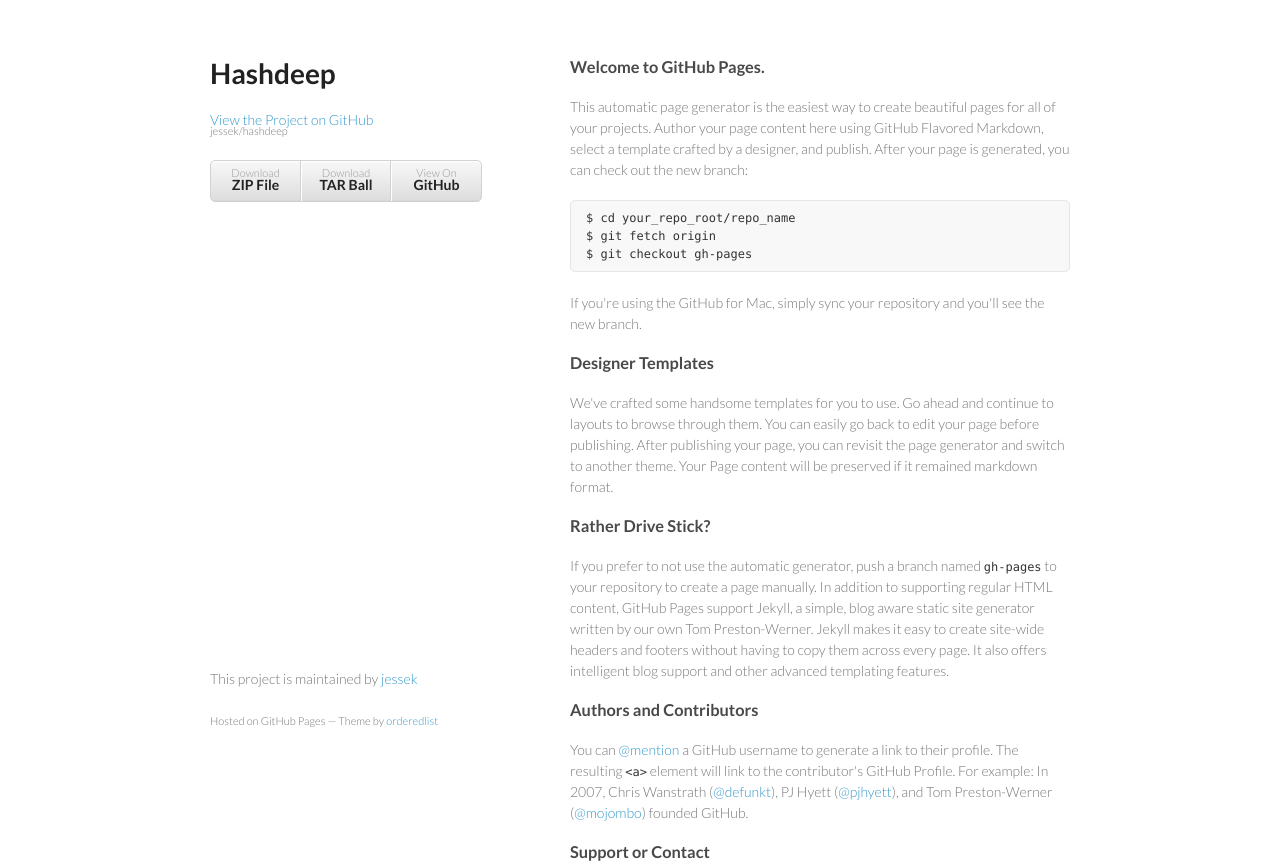
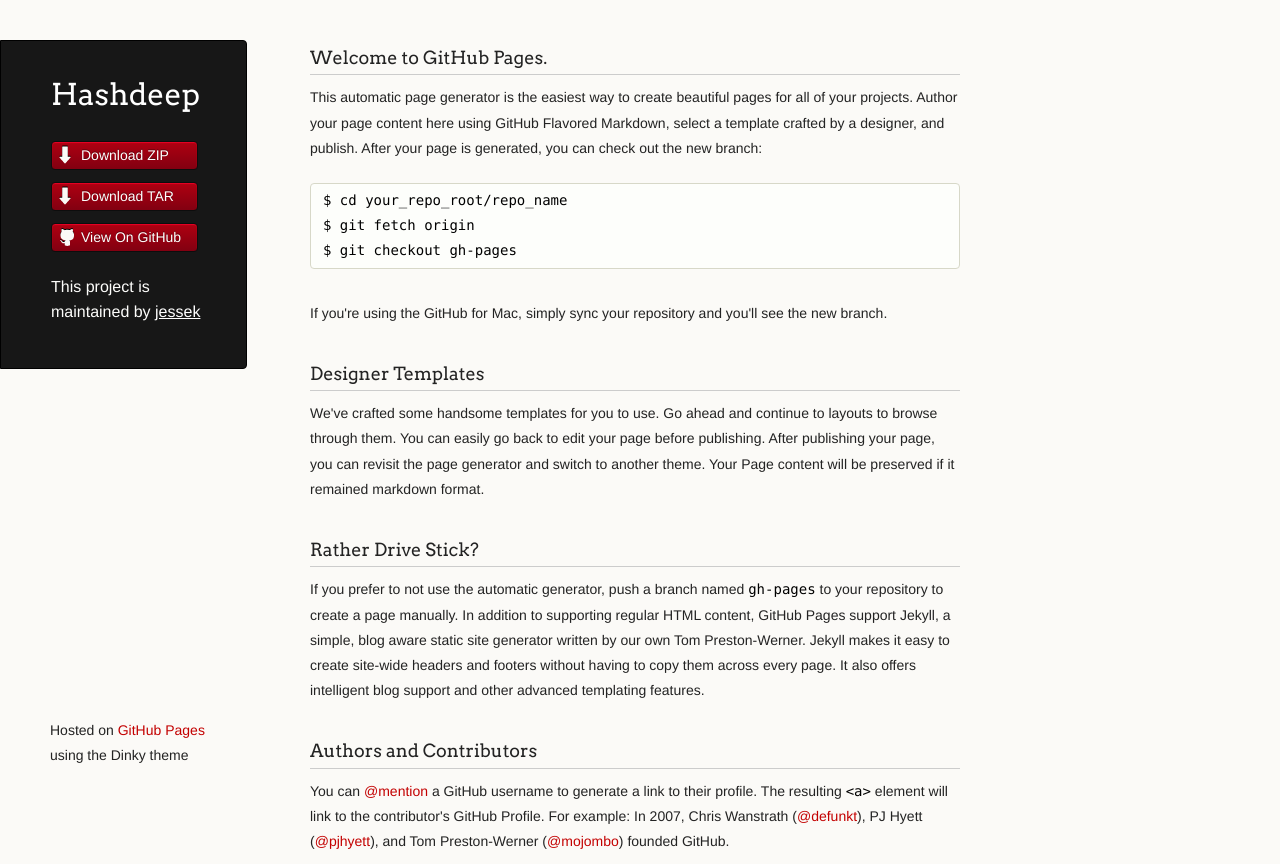
Before and after one commit to jessek/hashdeep, a plain HTML site: page index.html in a window 1280 px wide. Shown: the top 864 px of the page. Drawn offline with Linux system fonts and the light colour scheme.

```diff
--- a/index.html
+++ b/index.html
@@ -3,10 +3,11 @@
   <head>
     <meta charset="utf-8">
     <meta http-equiv="X-UA-Compatible" content="chrome=1">
-    <title>Hashdeep</title>
+    <title>Hashdeep by jessek</title>
 
     <link rel="stylesheet" href="stylesheets/styles.css">
     <link rel="stylesheet" href="stylesheets/pygment_trac.css">
+    <script src="javascripts/scale.fix.js"></script>
     <meta name="viewport" content="width=device-width, initial-scale=1, user-scalable=no">
     <!--[if lt IE 9]>
     <script src="//html5shiv.googlecode.com/svn/trunk/html5.js"></script>
@@ -15,17 +16,18 @@
   <body>
     <div class="wrapper">
       <header>
-        <h1>Hashdeep</h1>
-        <p></p>
+        <h1 class="header">Hashdeep</h1>
+        <p class="header"></p>
 
-        <p class="view"><a href="https://github.com/jessek/hashdeep">View the Project on GitHub <small>jessek/hashdeep</small></a></p>
+        <ul>
+          <li class="download"><a class="buttons" href="https://github.com/jessek/hashdeep/zipball/master">Download ZIP</a></li>
+          <li class="download"><a class="buttons" href="https://github.com/jessek/hashdeep/tarball/master">Download TAR</a></li>
+          <li><a class="buttons github" href="https://github.com/jessek/hashdeep">View On GitHub</a></li>
+        </ul>
+
+        <p class="header">This project is maintained by <a class="header name" href="https://github.com/jessek">jessek</a></p>
 
 
-        <ul>
-          <li><a href="https://github.com/jessek/hashdeep/zipball/master">Download <strong>ZIP File</strong></a></li>
-          <li><a href="https://github.com/jessek/hashdeep/tarball/master">Download <strong>TAR Ball</strong></a></li>
-          <li><a href="https://github.com/jessek/hashdeep">View On <strong>GitHub</strong></a></li>
-        </ul>
       </header>
       <section>
         <h3>Welcome to GitHub Pages.</h3>
@@ -56,11 +58,10 @@ $ git checkout gh-pages
 <p>Having trouble with Pages? Check out the documentation at <a href="http://help.github.com/pages">http://help.github.com/pages</a> or contact <a href="mailto:support@github.com">support@github.com</a> and we’ll help you sort it out.</p>
       </section>
       <footer>
-        <p>This project is maintained by <a href="https://github.com/jessek">jessek</a></p>
-        <p><small>Hosted on GitHub Pages &mdash; Theme by <a href="https://github.com/orderedlist">orderedlist</a></small></p>
+        <p><small>Hosted on <a href="https://pages.github.com">GitHub Pages</a> using the Dinky theme</small></p>
       </footer>
     </div>
-    <script src="javascripts/scale.fix.js"></script>
+    <!--[if !IE]><script>fixScale(document);</script><![endif]-->
 
   </body>
 </html>
--- a/stylesheets/styles.css
+++ b/stylesheets/styles.css
@@ -1,186 +1,328 @@
-@import url(https://fonts.googleapis.com/css?family=Lato:300italic,700italic,300,700);
+@import url(https://fonts.googleapis.com/css?family=Arvo:400,700,400italic);
+
+/* MeyerWeb Reset */
+
+html, body, div, span, applet, object, iframe,
+h1, h2, h3, h4, h5, h6, p, blockquote, pre,
+a, abbr, acronym, address, big, cite, code,
+del, dfn, em, img, ins, kbd, q, s, samp,
+small, strike, strong, sub, sup, tt, var,
+b, u, i, center,
+dl, dt, dd, ol, ul, li,
+fieldset, form, label, legend,
+table, caption, tbody, tfoot, thead, tr, th, td,
+article, aside, canvas, details, embed,
+figure, figcaption, footer, header, hgroup,
+menu, nav, output, ruby, section, summary,
+time, mark, audio, video {
+  margin: 0;
+  padding: 0;
+  border: 0;
+  font: inherit;
+  vertical-align: baseline;
+}
+
+
+/* Base text styles */
 
 body {
-  padding:50px;
-  font:14px/1.5 Lato, "Helvetica Neue", Helvetica, Arial, sans-serif;
-  color:#777;
-  font-weight:300;
+  padding:10px 50px 0 0;
+  font-family:"Helvetica Neue", Helvetica, Arial, sans-serif;
+	font-size: 14px;
+	color: #232323;
+	background-color: #FBFAF7;
+	margin: 0;
+	line-height: 1.8em;
+	-webkit-font-smoothing: antialiased;
+
 }
 
 h1, h2, h3, h4, h5, h6 {
-  color:#222;
-  margin:0 0 20px;
+  color:#232323;
+  margin:36px 0 10px;
 }
 
-p, ul, ol, table, pre, dl {
-  margin:0 0 20px;
+p, ul, ol, table, dl {
+  margin:0 0 22px;
 }
 
 h1, h2, h3 {
-  line-height:1.1;
+	font-family: Arvo, Monaco, serif;
+  line-height:1.3;
+	font-weight: normal;
+}
+
+h1,h2, h3 {
+	display: block;
+	border-bottom: 1px solid #ccc;
+	padding-bottom: 5px;
 }
 
 h1 {
-  font-size:28px;
+	font-size: 30px;
 }
 
 h2 {
-  color:#393939;
+	font-size: 24px;
 }
 
-h3, h4, h5, h6 {
-  color:#494949;
+h3 {
+	font-size: 18px;
+}
+
+h4, h5, h6 {
+	font-family: Arvo, Monaco, serif;
+	font-weight: 700;
 }
 
 a {
-  color:#39c;
-  font-weight:400;
+  color:#C30000;
+  font-weight:200;
   text-decoration:none;
 }
 
-a small {
-  font-size:11px;
-  color:#777;
-  margin-top:-0.6em;
-  display:block;
+a:hover {
+	text-decoration: underline;
 }
 
-.wrapper {
-  width:860px;
-  margin:0 auto;
+a small {
+	font-size: 12px;
+}
+
+em {
+	font-style: italic;
+}
+
+strong {
+  font-weight:700;
+}
+
+ul li {
+  list-style: inside;
+  padding-left: 25px;
+}
+
+ol li {
+  list-style: decimal inside;
+  padding-left: 20px;
 }
 
 blockquote {
-  border-left:1px solid #e5e5e5;
-  margin:0;
-  padding:0 0 0 20px;
-  font-style:italic;
+  margin: 0;
+  padding: 0 0 0 20px;
+  font-style: italic;
 }
 
+dl, dt, dd, dl p {
+	font-color: #444;
+}
+
+dl dt {
+  font-weight: bold;
+}
+
+dl dd {
+  padding-left: 20px;
+  font-style: italic;
+}
+
+dl p {
+  padding-left: 20px;
+  font-style: italic;
+}
+
+hr {
+  border:0;
+  background:#ccc;
+  height:1px;
+  margin:0 0 24px;
+}
+
+/* Images */
+
+img {
+  position: relative;
+  margin: 0 auto;
+  max-width: 650px;
+  padding: 5px;
+  margin: 10px 0 32px 0;
+  border: 1px solid #ccc;
+}
+
+
+/* Code blocks */
+
 code, pre {
-  font-family:Monaco, Bitstream Vera Sans Mono, Lucida Console, Terminal;
-  color:#333;
-  font-size:12px;
+	font-family: Monaco, "Bitstream Vera Sans Mono", "Lucida Console", Terminal, monospace;
+  color:#000;
+  font-size:14px;
 }
 
 pre {
-  padding:8px 15px;
-  background: #f8f8f8;
-  border-radius:5px;
-  border:1px solid #e5e5e5;
-  overflow-x: auto;
+	padding: 4px 12px;
+  background: #FDFEFB;
+  border-radius:4px;
+  border:1px solid #D7D8C8;
+  overflow: auto;
+  overflow-y: hidden;
+	margin-bottom: 32px;
+}
+
+
+/* Tables */
+
+table {
+  width:100%;
 }
 
 table {
-  width:100%;
-  border-collapse:collapse;
+  border: 1px solid #ccc;
+  margin-bottom: 32px;
+  text-align: left;
+ }
+
+th {
+  font-family: 'Arvo', Helvetica, Arial, sans-serif;
+	font-size: 18px;
+	font-weight: normal;
+  padding: 10px;
+  background: #232323;
+  color: #FDFEFB;
+ }
+
+td {
+  padding: 10px;
+	background: #ccc;
+ }
+
+
+/* Wrapper */
+.wrapper {
+  width:960px;
 }
 
-th, td {
-  text-align:left;
-  padding:5px 10px;
-  border-bottom:1px solid #e5e5e5;
+
+/* Header */
+
+header {
+	background-color: #171717;
+	color: #FDFDFB;
+  width:170px;
+  float:left;
+  position:fixed;
+	border: 1px solid #000;
+	-webkit-border-top-right-radius: 4px;
+	-webkit-border-bottom-right-radius: 4px;
+	-moz-border-radius-topright: 4px;
+	-moz-border-radius-bottomright: 4px;
+	border-top-right-radius: 4px;
+	border-bottom-right-radius: 4px;
+	padding: 34px 25px 22px 50px;
+	margin: 30px 25px 0 0;
+	-webkit-font-smoothing: antialiased;
 }
 
-dt {
-  color:#444;
-  font-weight:700;
+p.header {
+	font-size: 16px;
 }
 
-th {
-  color:#444;
+h1.header {
+	font-family: Arvo, sans-serif;
+	font-size: 30px;
+	font-weight: 300;
+	line-height: 1.3em;
+	border-bottom: none;
+	margin-top: 0;
 }
 
-img {
-  max-width:100%;
+
+h1.header, a.header, a.name, header a{
+	color: #fff;
 }
 
-header {
-  width:270px;
-  float:left;
-  position:fixed;
+a.header {
+	text-decoration: underline;
+}
+
+a.name {
+	white-space: nowrap;
 }
 
 header ul {
   list-style:none;
-  height:40px;
-
   padding:0;
-
-  background: #eee;
-  background: -moz-linear-gradient(top, #f8f8f8 0%, #dddddd 100%);
-  background: -webkit-gradient(linear, left top, left bottom, color-stop(0%,#f8f8f8), color-stop(100%,#dddddd));
-  background: -webkit-linear-gradient(top, #f8f8f8 0%,#dddddd 100%);
-  background: -o-linear-gradient(top, #f8f8f8 0%,#dddddd 100%);
-  background: -ms-linear-gradient(top, #f8f8f8 0%,#dddddd 100%);
-  background: linear-gradient(top, #f8f8f8 0%,#dddddd 100%);
-
-  border-radius:5px;
-  border:1px solid #d2d2d2;
-  box-shadow:inset #fff 0 1px 0, inset rgba(0,0,0,0.03) 0 -1px 0;
-  width:270px;
 }
 
 header li {
-  width:89px;
-  float:left;
-  border-right:1px solid #d2d2d2;
-  height:40px;
+	list-style-type: none;
+  width:132px;
+  height:15px;
+	margin-bottom: 12px;
+	line-height: 1em;
+	padding: 6px 6px 6px 7px;
+
+	background: #AF0011;
+	background: -moz-linear-gradient(top, #AF0011 0%, #820011 100%);
+  background: -webkit-gradient(linear, left top, left bottom, color-stop(0%,#f8f8f8), color-stop(100%,#dddddd));
+  background: -webkit-linear-gradient(top, #AF0011 0%,#820011 100%);
+  background: -o-linear-gradient(top, #AF0011 0%,#820011 100%);
+  background: -ms-linear-gradient(top, #AF0011 0%,#820011 100%);
+  background: linear-gradient(top, #AF0011 0%,#820011 100%);
+
+	border-radius:4px;
+  border:1px solid #0D0D0D;
+
+	-webkit-box-shadow: inset 0px 1px 1px 0 rgba(233,2,38, 1);
+	box-shadow: inset 0px 1px 1px 0 rgba(233,2,38, 1);
+
 }
 
-header ul a {
-  line-height:1;
-  font-size:11px;
-  color:#999;
-  display:block;
-  text-align:center;
-  padding-top:6px;
-  height:40px;
+header li:hover {
+	background: #C3001D;
+	background: -moz-linear-gradient(top, #C3001D 0%, #950119 100%);
+  background: -webkit-gradient(linear, left top, left bottom, color-stop(0%,#f8f8f8), color-stop(100%,#dddddd));
+  background: -webkit-linear-gradient(top, #C3001D 0%,#950119 100%);
+  background: -o-linear-gradient(top, #C3001D 0%,#950119 100%);
+  background: -ms-linear-gradient(top, #C3001D 0%,#950119 100%);
+  background: linear-gradient(top, #C3001D 0%,#950119 100%);
 }
 
-strong {
-  color:#222;
-  font-weight:700;
+a.buttons {
+	-webkit-font-smoothing: antialiased;
+	background: url(../images/arrow-down.png) no-repeat;
+	font-weight: normal;
+	text-shadow: rgba(0, 0, 0, 0.4) 0 -1px 0;
+	padding: 2px 2px 2px 22px;
+	height: 30px;
 }
 
-header ul li + li {
-  width:88px;
-  border-left:1px solid #fff;
+a.github {
+	background: url(../images/octocat-small.png) no-repeat 1px;
 }
 
-header ul li + li + li {
-  border-right:none;
-  width:89px;
+a.buttons:hover {
+	color: #fff;
+	text-decoration: none;
 }
 
-header ul a strong {
-  font-size:14px;
-  display:block;
-  color:#222;
-}
+
+/* Section - for main page content */
 
 section {
-  width:500px;
+  width:650px;
   float:right;
   padding-bottom:50px;
 }
 
-small {
-  font-size:11px;
-}
 
-hr {
-  border:0;
-  background:#e5e5e5;
-  height:1px;
-  margin:0 0 20px;
-}
+/* Footer */
 
 footer {
-  width:270px;
+  width:170px;
   float:left;
   position:fixed;
-  bottom:50px;
+  bottom:10px;
+	padding-left: 50px;
 }
 
 @media print, screen and (max-width: 960px) {
@@ -196,14 +338,18 @@ footer {
     width:auto;
   }
 
+	footer {
+		border-top: 1px solid #ccc;
+		margin:0 84px 0 50px;
+		padding:0;
+	}
+
   header {
     padding-right:320px;
   }
 
   section {
-    border:1px solid #e5e5e5;
-    border-width:1px 0;
-    padding:20px 0;
+    padding:20px 84px 20px 50px;
     margin:0 0 20px;
   }
 
@@ -213,8 +359,8 @@ footer {
 
   header ul {
     position:absolute;
-    right:50px;
-    top:52px;
+    right:130px;
+    top:84px;
   }
 }
 
@@ -224,26 +370,38 @@ footer {
   }
 
   header {
-    padding:0;
+    padding:10px 20px 0;
+		margin-right: 0;
   }
+
+	section {
+    padding:10px 0 10px 20px;
+    margin:0 0 30px;
+  }
+
+	footer {
+		margin: 0 0 0 30px;
+	}
 
   header ul, header p.view {
     position:static;
   }
-
-  pre, code {
-    word-wrap:normal;
-  }
 }
 
 @media print, screen and (max-width: 480px) {
-  body {
-    padding:15px;
+
+  header ul li.download {
+    display:none;
   }
 
-  header ul {
-    display:none;
-  }
+	footer {
+		margin: 0 0 0 20px;
+	}
+
+	footer a{
+		display:block;
+	}
+
 }
 
 @media print {
```
Also changed, not shown: javascripts/scale.fix.js (+20 -17 lines), params.json (+1 -1 lines), images/arrow-down.png (added), images/octocat-small.png (added).
